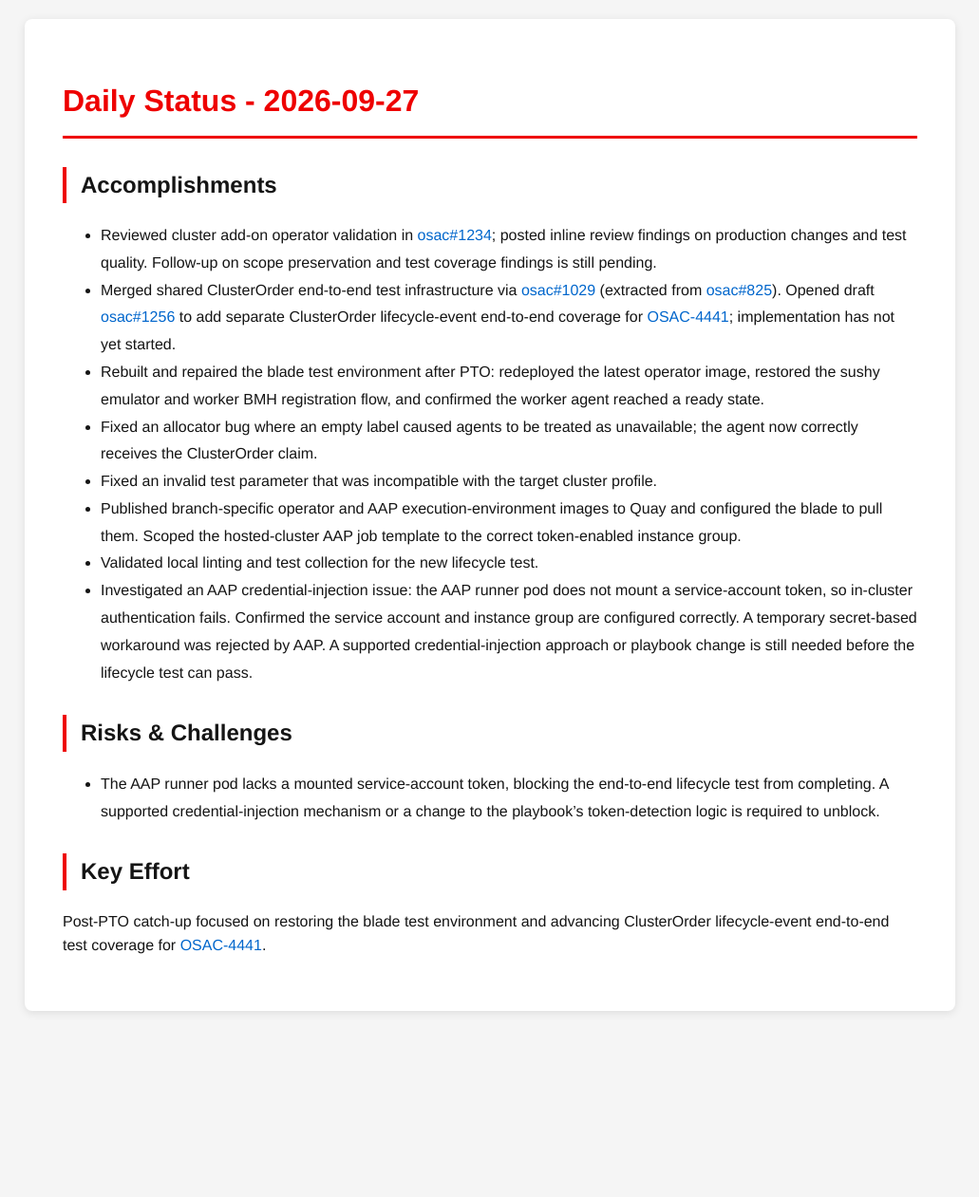
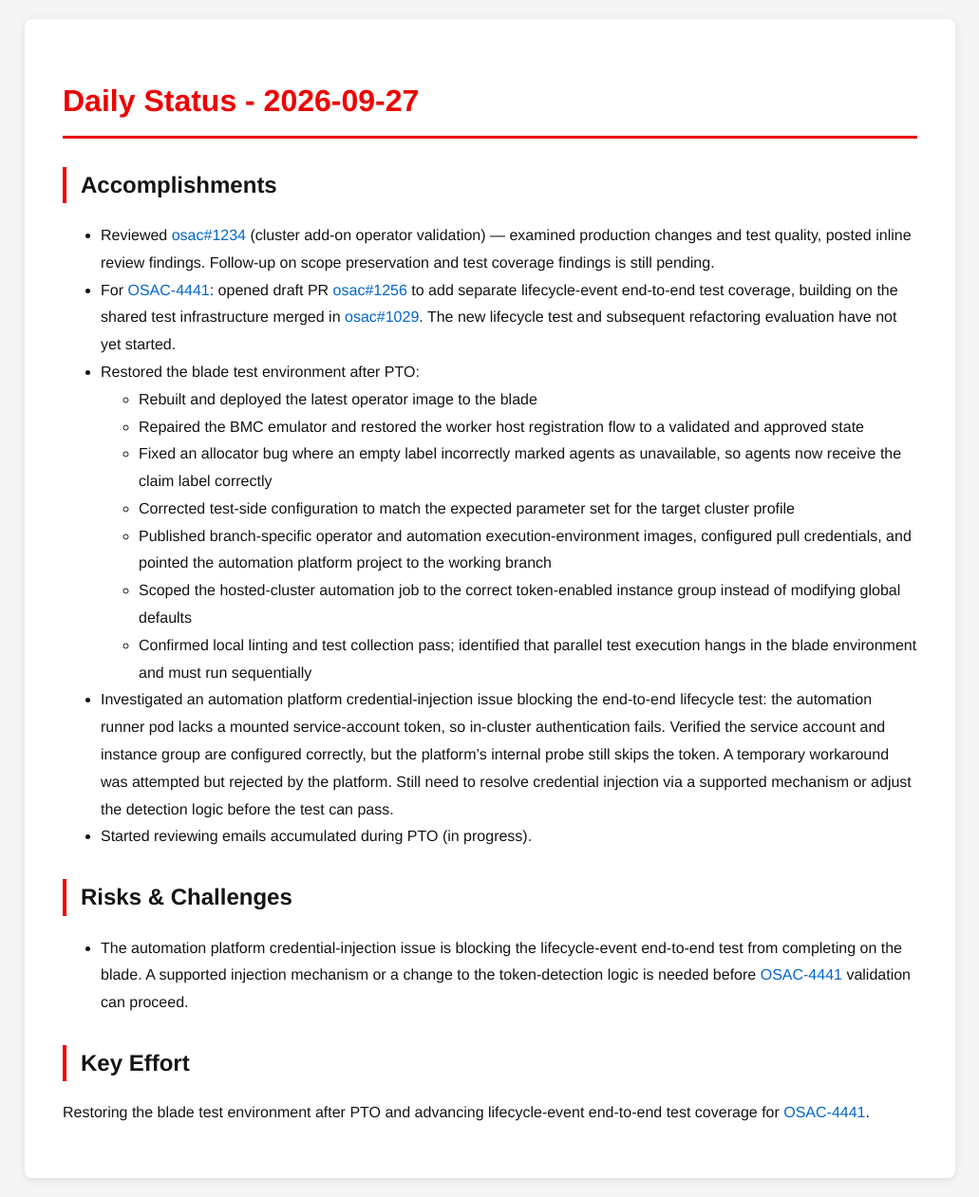
Before and after one commit to tzvatot/daily-status, a Jekyll site: the page built from 2026-09-27.md, in a window 1280 px wide. Shown: the whole page at 95% size, without its empty margins (124-1155 px from the left). Built offline with Jekyll 4.4.1, drawn with Linux system fonts in a browser that asks for light colours; before the commit the page ends 1085 px from its top, so only the background shows below that.

Commit message:
Daily status update - 2026-09-27

```diff
--- a/2026-09-27.md
+++ b/2026-09-27.md
@@ -7,17 +7,21 @@ date: 2026-09-27
 # Daily Status - 2026-09-27
 
 ## Accomplishments
-- Reviewed cluster add-on operator validation in [osac#1234](https://github.com/osac-project/osac/pull/1234); posted inline review findings on production changes and test quality. Follow-up on scope preservation and test coverage findings is still pending.
-- Merged shared ClusterOrder end-to-end test infrastructure via [osac#1029](https://github.com/osac-project/osac/pull/1029) (extracted from [osac#825](https://github.com/osac-project/osac/pull/825)). Opened draft [osac#1256](https://github.com/osac-project/osac/pull/1256) to add separate ClusterOrder lifecycle-event end-to-end coverage for [OSAC-4441](https://redhat.atlassian.net/browse/OSAC-4441); implementation has not yet started.
-- Rebuilt and repaired the blade test environment after PTO: redeployed the latest operator image, restored the sushy emulator and worker BMH registration flow, and confirmed the worker agent reached a ready state.
-- Fixed an allocator bug where an empty label caused agents to be treated as unavailable; the agent now correctly receives the ClusterOrder claim.
-- Fixed an invalid test parameter that was incompatible with the target cluster profile.
-- Published branch-specific operator and AAP execution-environment images to Quay and configured the blade to pull them. Scoped the hosted-cluster AAP job template to the correct token-enabled instance group.
-- Validated local linting and test collection for the new lifecycle test.
-- Investigated an AAP credential-injection issue: the AAP runner pod does not mount a service-account token, so in-cluster authentication fails. Confirmed the service account and instance group are configured correctly. A temporary secret-based workaround was rejected by AAP. A supported credential-injection approach or playbook change is still needed before the lifecycle test can pass.
+- Reviewed [osac#1234](https://github.com/osac-project/osac/pull/1234) (cluster add-on operator validation) — examined production changes and test quality, posted inline review findings. Follow-up on scope preservation and test coverage findings is still pending.
+- For [OSAC-4441](https://redhat.atlassian.net/browse/OSAC-4441): opened draft PR [osac#1256](https://github.com/osac-project/osac/pull/1256) to add separate lifecycle-event end-to-end test coverage, building on the shared test infrastructure merged in [osac#1029](https://github.com/osac-project/osac/pull/1029). The new lifecycle test and subsequent refactoring evaluation have not yet started.
+- Restored the blade test environment after PTO:
+  - Rebuilt and deployed the latest operator image to the blade
+  - Repaired the BMC emulator and restored the worker host registration flow to a validated and approved state
+  - Fixed an allocator bug where an empty label incorrectly marked agents as unavailable, so agents now receive the claim label correctly
+  - Corrected test-side configuration to match the expected parameter set for the target cluster profile
+  - Published branch-specific operator and automation execution-environment images, configured pull credentials, and pointed the automation platform project to the working branch
+  - Scoped the hosted-cluster automation job to the correct token-enabled instance group instead of modifying global defaults
+  - Confirmed local linting and test collection pass; identified that parallel test execution hangs in the blade environment and must run sequentially
+- Investigated an automation platform credential-injection issue blocking the end-to-end lifecycle test: the automation runner pod lacks a mounted service-account token, so in-cluster authentication fails. Verified the service account and instance group are configured correctly, but the platform's internal probe still skips the token. A temporary workaround was attempted but rejected by the platform. Still need to resolve credential injection via a supported mechanism or adjust the detection logic before the test can pass.
+- Started reviewing emails accumulated during PTO (in progress).
 
 ## Risks & Challenges
-- The AAP runner pod lacks a mounted service-account token, blocking the end-to-end lifecycle test from completing. A supported credential-injection mechanism or a change to the playbook's token-detection logic is required to unblock.
+- The automation platform credential-injection issue is blocking the lifecycle-event end-to-end test from completing on the blade. A supported injection mechanism or a change to the token-detection logic is needed before [OSAC-4441](https://redhat.atlassian.net/browse/OSAC-4441) validation can proceed.
 
 ## Key Effort
-Post-PTO catch-up focused on restoring the blade test environment and advancing ClusterOrder lifecycle-event end-to-end test coverage for [OSAC-4441](https://redhat.atlassian.net/browse/OSAC-4441).
+Restoring the blade test environment after PTO and advancing lifecycle-event end-to-end test coverage for [OSAC-4441](https://redhat.atlassian.net/browse/OSAC-4441).
```
